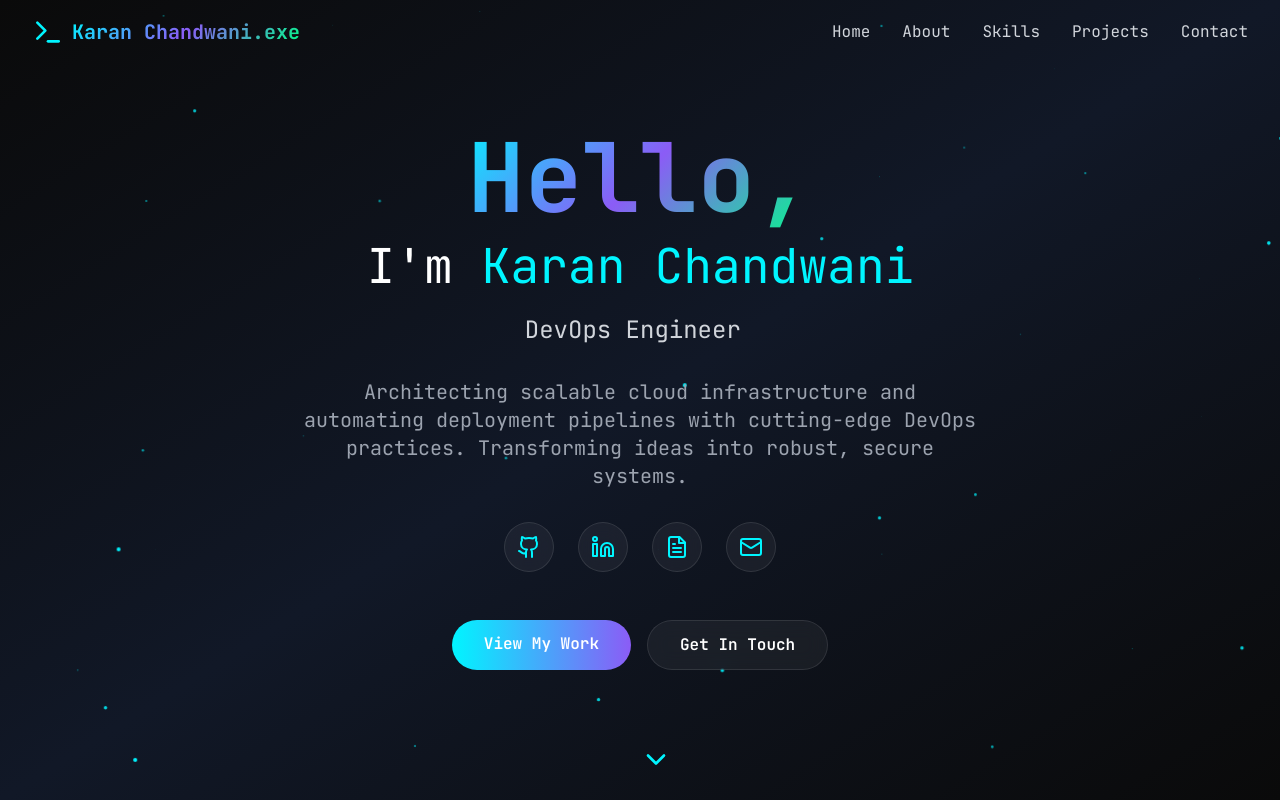
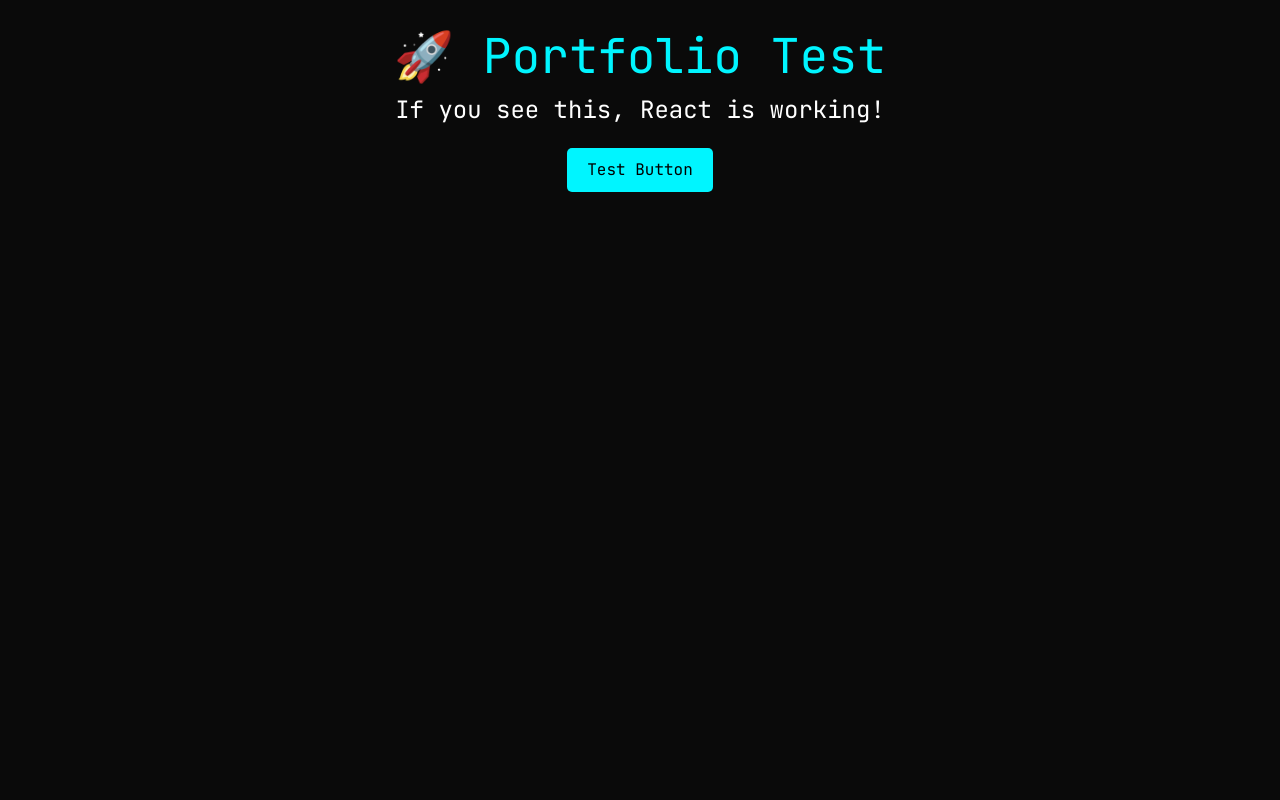
Before and after one commit to karanjc/Karan-Chandwani-Portfolio, a React (Vite) app: page / in a window 1280 px wide. Shown: the top 800 px of the page. Built offline with nearby package versions, Linux system fonts and the light colour scheme.

Commit message:
Test basic React functionality

```diff
--- a/src/App.tsx
+++ b/src/App.tsx
@@ -8,39 +8,15 @@
 import Footer from './components/Footer'
 
 function App() {
-  const [isLoading, setIsLoading] = useState(true)
-
-  useEffect(() => {
-    const timer = setTimeout(() => {
-      setIsLoading(false)
-    }, 2000)
-    return () => clearTimeout(timer)
-  }, [])
-
-  if (isLoading) {
-    return (
-      <div className="min-h-screen bg-dark-bg flex items-center justify-center">
-        <div className="text-center">
-          <div className="text-4xl font-mono text-cyber-blue mb-4 animate-pulse">
-            {'> '}Initializing System...
-          </div>
-          <div className="w-64 h-2 bg-gray-800 rounded-full overflow-hidden">
-            <div className="h-full bg-gradient-to-r from-cyber-blue to-cyber-purple animate-pulse"></div>
-          </div>
-        </div>
+  return (
+    <div style={{ backgroundColor: '#0a0a0a', color: 'white', minHeight: '100vh', padding: '20px' }}>
+      <h1 style={{ color: '#00f5ff', fontSize: '48px', textAlign: 'center' }}>🚀 Portfolio Test</h1>
+      <p style={{ textAlign: 'center', fontSize: '24px' }}>If you see this, React is working!</p>
+      <div style={{ textAlign: 'center', marginTop: '20px' }}>
+        <button style={{ backgroundColor: '#00f5ff', color: 'black', padding: '10px 20px', border: 'none', borderRadius: '5px' }}>
+          Test Button
+        </button>
       </div>
-    )
-  }
-
-  return (
-    <div className="min-h-screen bg-dark-bg text-white">
-      <Navbar />
-      <Hero />
-      <About />
-      <Skills />
-      <Projects />
-      <Contact />
-      <Footer />
     </div>
   )
 }
--- a/vite.config.ts
+++ b/vite.config.ts
@@ -3,7 +3,7 @@
 
 export default defineConfig({
   plugins: [react()],
-  base: './',
+  base: '/Karan-Chandwani-Portfolio/',
   build: {
     outDir: 'dist',
   },
```
